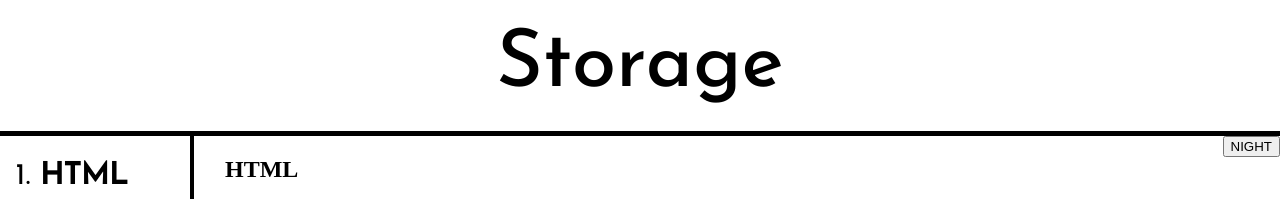
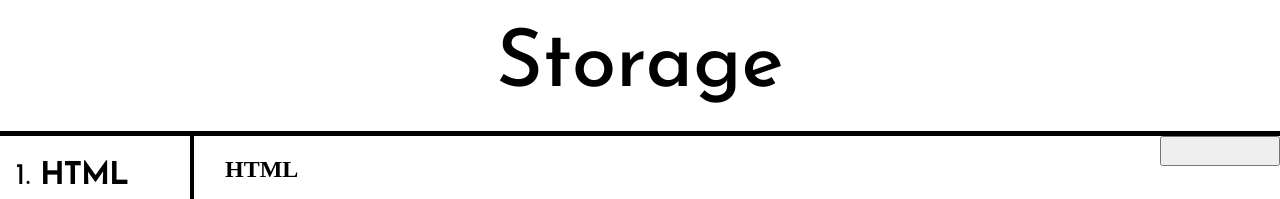
Before and after one commit to Hyn2/WEB-, a plain HTML site: page 1.html in a window 1280 px wide. Shown: the top 199 px of the page. Drawn offline with Linux system fonts and the light colour scheme.

Commit message:
강의 없이 하는건 생각보다 어렵다

```diff
--- a/1.html
+++ b/1.html
@@ -13,13 +13,15 @@
 </head>
 
 <body>
-  <h1 class="bold"><a href="index.html">Storage</a></h1>
-  <input
+  <h1 class="bold">
+    <a href="index.html">Storage</a>
+  </h1>
+  <button
+    id="nightDayImg"
     style="float: right"
     type="button"
-    value="NIGHT"
     onclick="nightDayHandler(this)"
-  />
+  ></button>
   <div id="grid">
     <ol class="medium">
       <li><a href="1.html" id="now">HTML</a></li>
--- a/colors.js
+++ b/colors.js
@@ -26,6 +26,7 @@ function nightDayHandler(self) {
     target3.style.borderRight = "5px solid white";
     setColor("white");
     self.value = "DAY";
+    document.button.style.background;
   } else {
     body.background("white");
     body.font("black");
--- a/style.css
+++ b/style.css
@@ -63,3 +63,9 @@ p {
 #color {
   color: white;
 }
+
+#nightDayImg {
+  width: 120px;
+  height: 30px;
+  color: black;
+}
```
Also changed, not shown: 2.html (+3 -3 lines), 3.html (+3 -3 lines), index.html (+6 -3 lines), test.html (added, +13 -0 lines), DAY.png (added), NIGHT.png (added).
